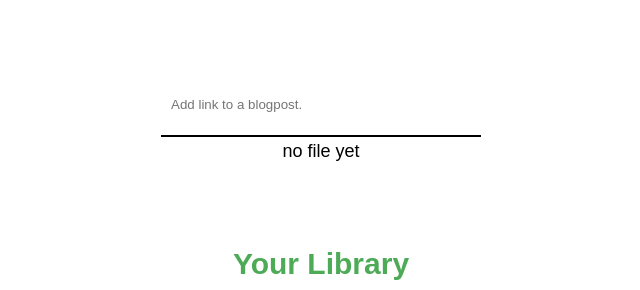
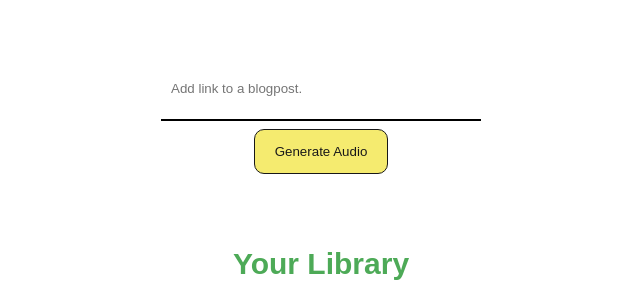
Before and after one commit to anosharahim/myna-voice-ai, a React (Create React App) app in the folder frontend/: page /home in a window 1280 px wide. Shown: the top 290 px of the page, without its empty margins (319-959 px from the left). Built offline with nearby package versions, Linux system fonts and the light colour scheme; no server answers.

Commit message:
create a generate audio button on home

```diff
--- a/frontend/src/components/HomePage.jsx
+++ b/frontend/src/components/HomePage.jsx
@@ -59,7 +59,14 @@ function HomePage({}) {
           />
           {/* <button type="submit">Generate URL</button> */}
         </form>
-        {audio ? <AudioJustListen audio={audio} /> : <div> no file yet </div>}
+        {audio ? (
+          <AudioJustListen audio={audio} />
+        ) : (
+          <div>
+            {" "}
+            <button onClick={handleSubmit}> Generate Audio</button>
+          </div>
+        )}
       </div>
 
       <div className="library-container">
```
